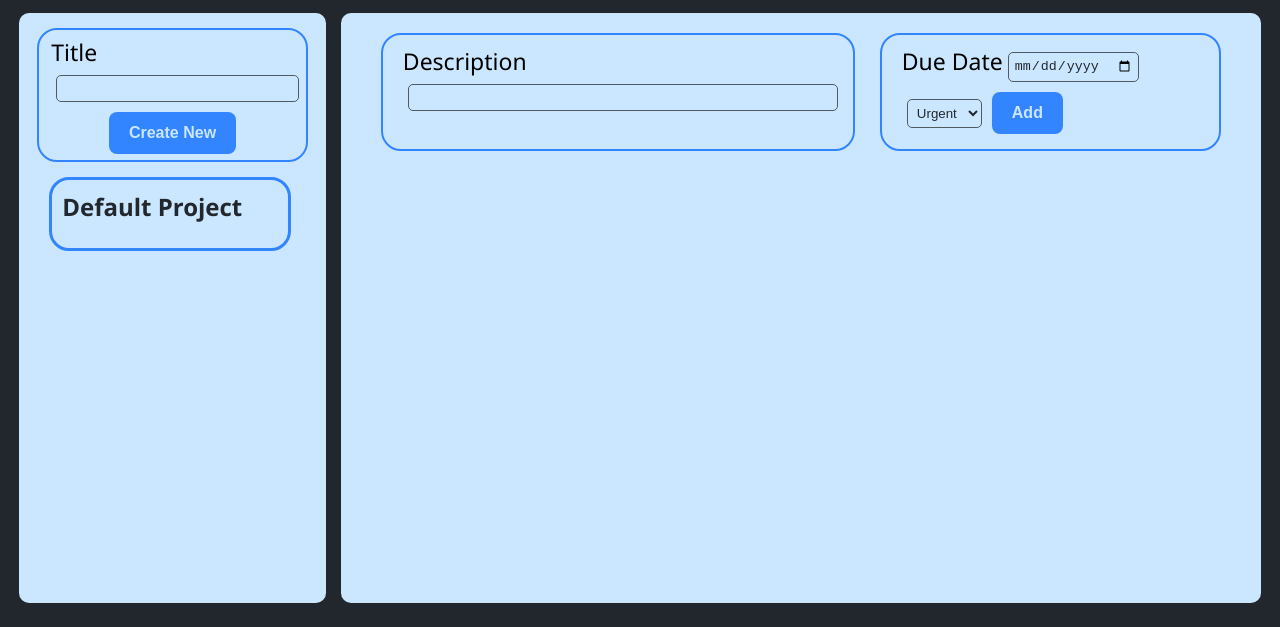
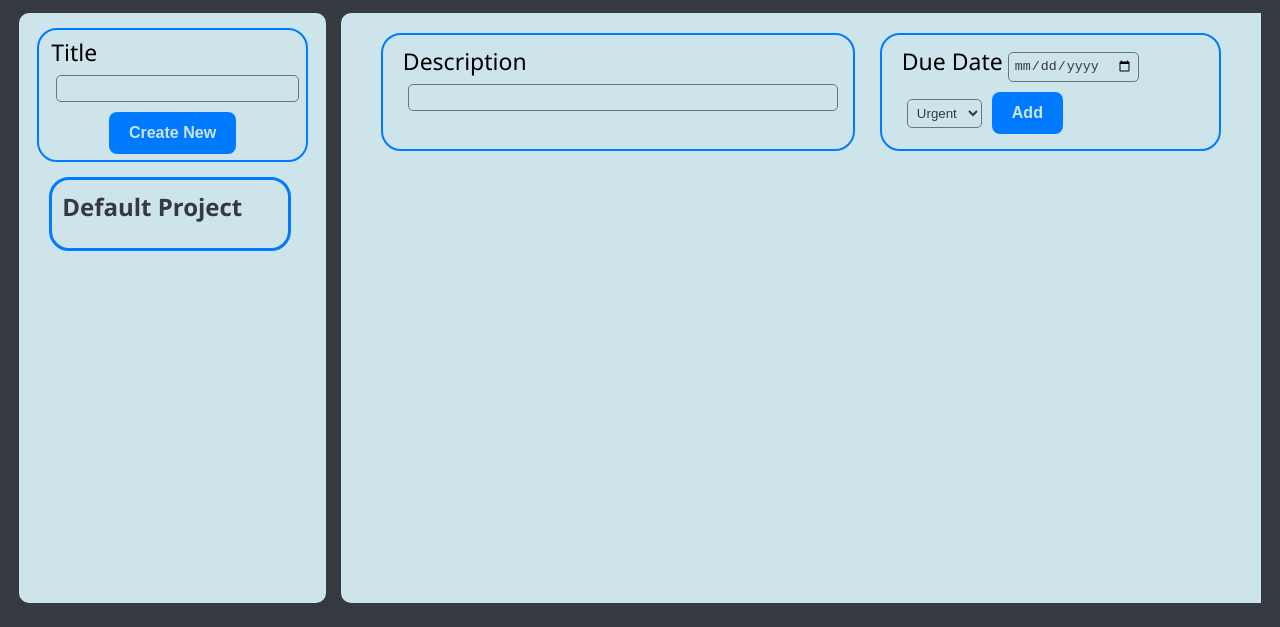
Before and after one commit to pbaki/todo-list, a website built with webpack: page dist/index.html in a window 1280 px wide. Shown: the part 173-800 px from the top of the page. Built offline with Linux system fonts and the light colour scheme.

Commit message:
right border in tasks + scrollbar border

```diff
--- a/src/style.css
+++ b/src/style.css
@@ -1,9 +1,8 @@
-/* primary colors */
 :root {
-    --primary-color: #007bff; /* Blue */
-    --secondary-color: #6c757d; /* Gray */
-    --light-color: #e0f8ff; /* Light Gray */
-    --dark-color: #343a40; /* Dark Gray */
+    --primary-color: #007bff;
+    --secondary-color: #6c757d;
+    --light-color: #cee4eb;
+    --dark-color: #343a40;
 }
 
 html,
@@ -58,7 +57,7 @@ body {
 .taskcontainer {
     grid-column: 2;
     grid-row: 2;
-    border-radius: 10px;
+    border-radius: 10px 0px 0px 10px;
     background-color: var(--light-color);
     display: flex;
     flex-direction: column;
@@ -202,7 +201,7 @@ button:active {
 ::-webkit-scrollbar-thumb {
     background-color: #007bff;
     border-radius: 10px;
-    border: 2px solid #f1f1f1;
+    border: 2px solid var(--light-color);
 }
 
 ::-webkit-scrollbar-thumb:hover {
```
Also changed, not shown: dist/index.bundle.js.
